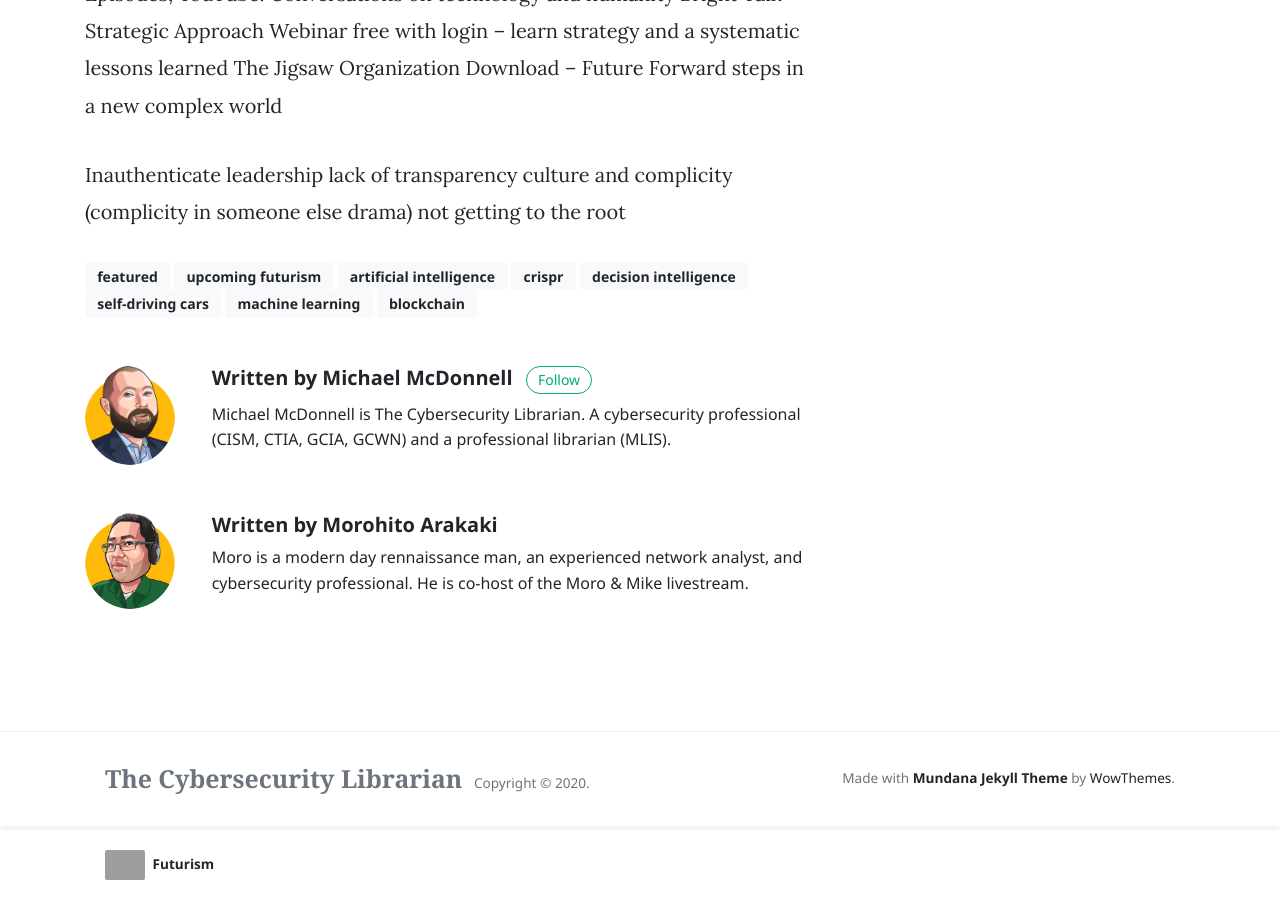
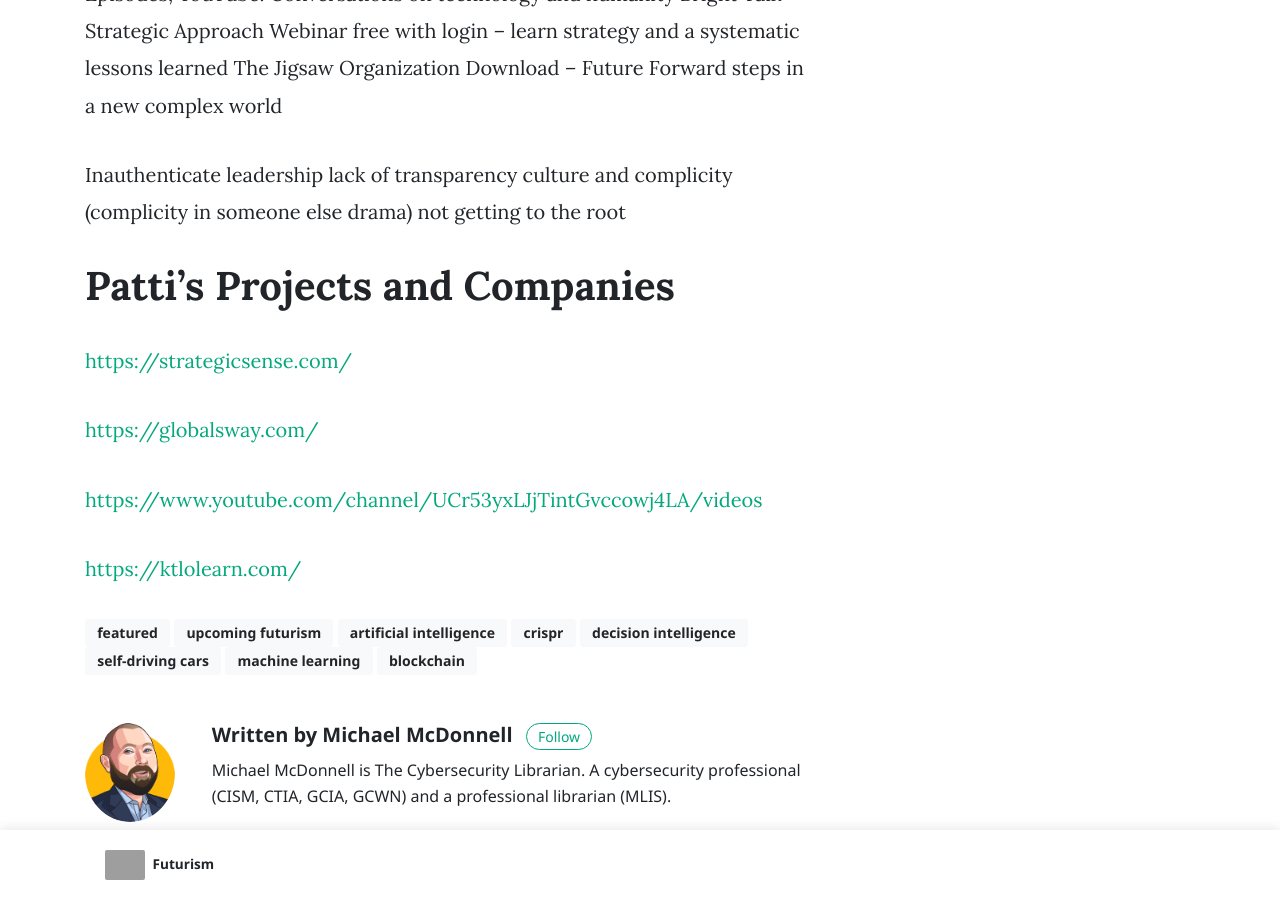
Before and after one commit to cyberlibrarian/cyberlibrarian.github.io, a Jekyll site: the page built from _posts/2020-08-20-Next-Level-Mentorship.md, in a window 1280 px wide and 900 px high, scrolled down 1631 px. Built offline with Jekyll 4.4.1, drawn with Linux system fonts in a browser that asks for light colours; nearby versions of some CDN libraries; comment, search, counter and statistics services are not loaded; grey boxes are pictures that could not be loaded.

Commit message:
updated mentorship post

```diff
--- a/_posts/2020-08-20-Next-Level-Mentorship.md
+++ b/_posts/2020-08-20-Next-Level-Mentorship.md
@@ -49,3 +49,13 @@ Inauthenticate leadership
 lack of transparency
 culture and complicity (complicity in someone else drama)
 not getting to the root
+
+# Patti's Projects and Companies
+
+<https://strategicsense.com/>
+
+<https://globalsway.com/>
+
+<https://www.youtube.com/channel/UCr53yxLJjTintGvccowj4LA/videos>
+
+<https://ktlolearn.com/>
```
